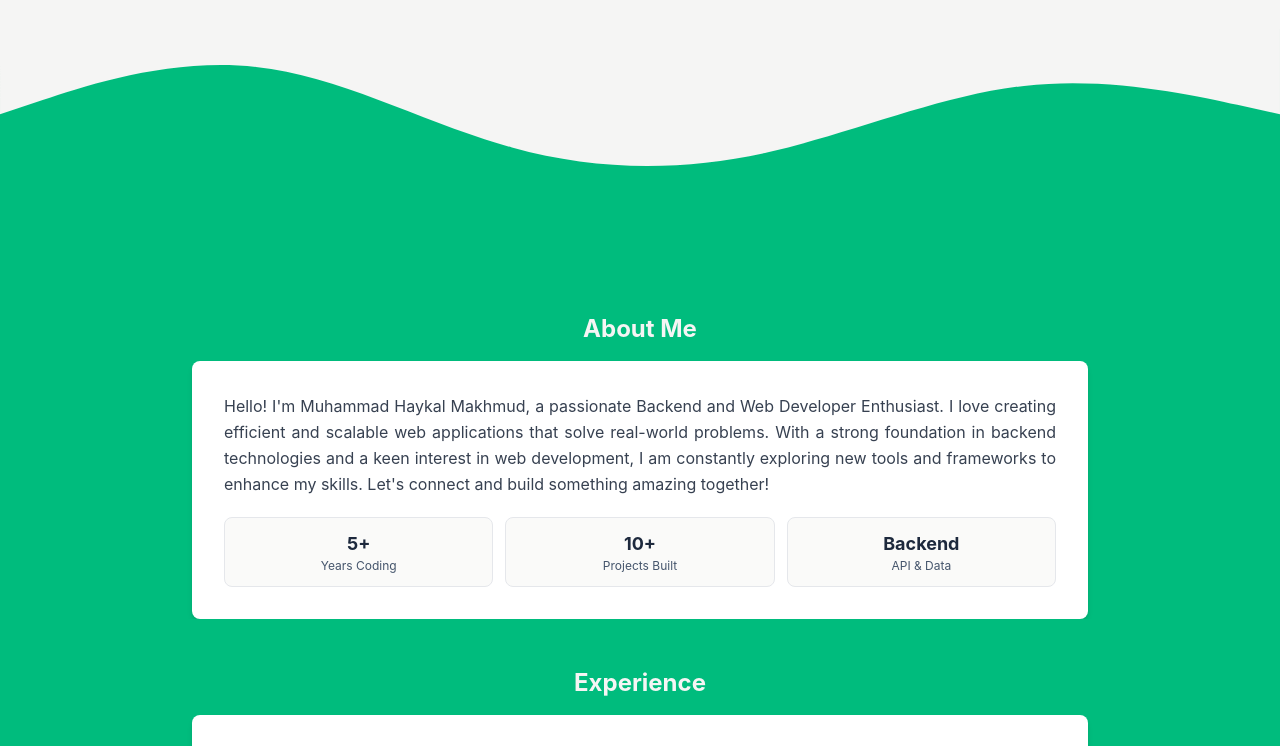
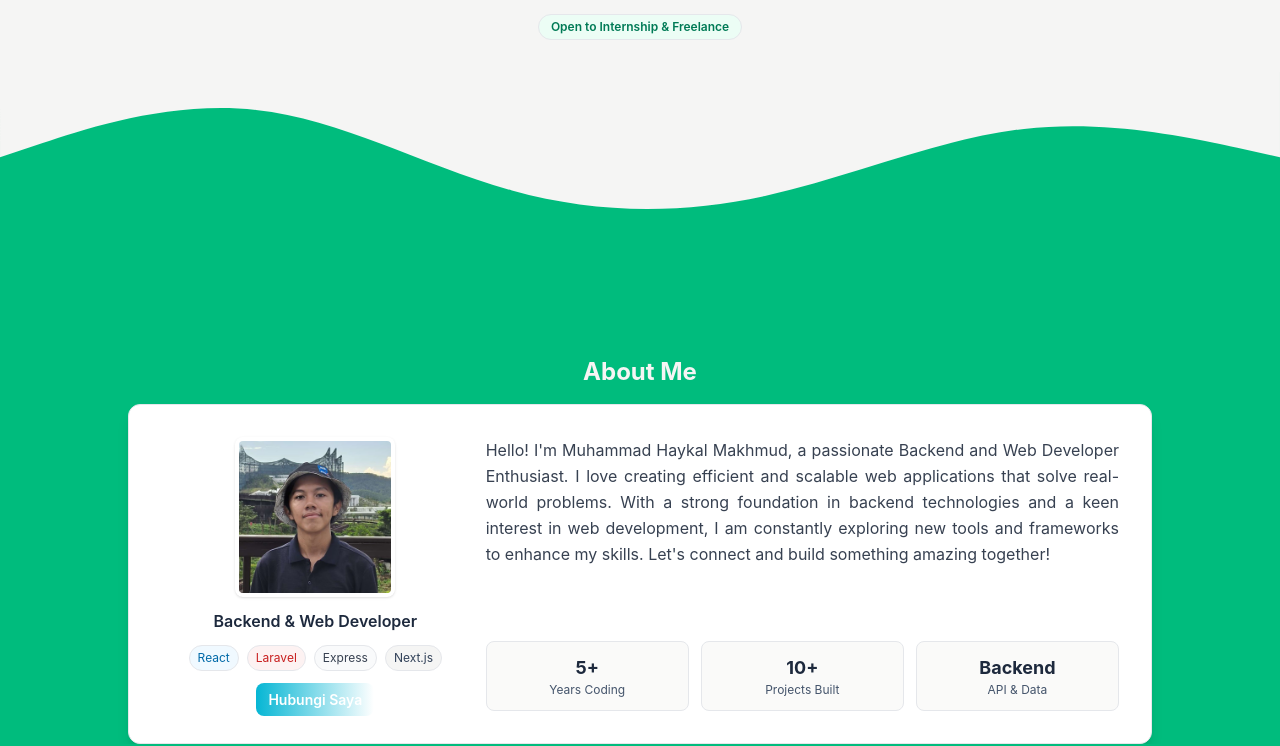
Before and after one commit to ORU25/profile, a plain HTML site: page index.html in a window 1280 px wide. Shown: the part 366-1112 px from the top of the page. Drawn offline with nearby package versions, Linux system fonts and the light colour scheme.

Commit message:
feat: add grid about me

```diff
--- a/index.html
+++ b/index.html
@@ -19,7 +19,7 @@
     <header>
       <nav class="bg-stone-100 border-b border-gray-200">
         <div
-          class="max-w-4xl flex flex-wrap items-center justify-between mx-auto p-4"
+          class="max-w-5xl flex flex-wrap items-center justify-between mx-auto p-4"
         >
           <a href="#" class="flex items-center space-x-3">
             <span
@@ -120,6 +120,13 @@
           <i class="devicon-express-original colored"></i>
           <i class="devicon-mongodb-plain colored"></i>
         </div>
+        <div class="mt-4 text-center hover:scale-110">
+          <span
+            class="inline-block px-3 py-1 rounded-full bg-emerald-50 text-emerald-700 border border-emerald-200 text-xs font-semibold"
+          >
+            Open to Internship & Freelance
+          </span>
+        </div>
       </section>
 
       <section class="bg-emerald-500 w-full">
@@ -130,34 +137,84 @@
             d="M0,96L48,80C96,64,192,32,288,42.7C384,53,480,107,576,133.3C672,160,768,160,864,138.7C960,117,1056,75,1152,64C1248,53,1344,75,1392,85.3L1440,96L1440,0L1392,0C1344,0,1248,0,1152,0C1056,0,960,0,864,0C768,0,672,0,576,0C480,0,384,0,288,0C192,0,96,0,48,0L0,0Z"
           ></path>
         </svg>
-        <div id="about" class="max-w-screen-xl mx-auto px-8 lg-px-0">
+        <div id="about" class="max-w-screen-xl mx-auto px-8 lg:px-0">
           <div class="">
             <h2 class="text-2xl font-bold mb-4 text-stone-100 text-center">
               About Me
             </h2>
           </div>
-          <div class="max-w-4xl p-8 bg-white rounded-lg shadow-md mx-auto">
+          <div
+            class="max-w-5xl p-8 bg-white rounded-xl shadow-lg border border-stone-200 mx-auto"
+          >
+            <div class="grid md:grid-cols-3 gap-4">
+              <div class="md:col-span-1 flex flex-col items-center text-center">
+                <img
+                  src="img/profileCut.jpg"
+                  alt="Haykal"
+                  class="w-40 h-40 object-cover rounded-lg ring ring-cyan-500 p-1 shadow hover:scale-105"
+                />
+                <p class="mt-3 text-slate-800 font-semibold">
+                  Backend & Web Developer
+                </p>
+                <div class="mt-3 flex flex-wrap justify-center gap-2">
+                  <span
+                    class="px-2 py-1 text-xs rounded-full bg-sky-50 text-sky-700 border border-sky-200"
+                  >
+                    React
+                  </span>
+                  <span
+                    class="px-2 py-1 text-xs rounded-full bg-red-50 text-red-700 border border-red-200"
+                  >
+                    Laravel
+                  </span>
+                  <span
+                    class="px-2 py-1 text-xs rounded-full bg-gray-50 text-gray-700 border border-gray-200"
+                    >Express</span
+                  >
+                  <span
+                    class="px-2 py-1 text-xs rounded-full bg-stone-100 text-slate-700 border border-stone-300"
+                    >Next.js</span
+                  >
+                </div>
+                <div class="mt-4 hover:scale-110">
+                  <a
+                    href="#contact"
+                    class="px-3 py-2 text-sm font-semibold bg-gradient-to-r from-cyan-500 to-emerald-500 hover:from-emerald-500 hover:to-cyan-500 text-white rounded-lg transition"
+                    >Hubungi Saya</a
+                  >
+                </div>
+              </div>
+              <div class="md:col-span-2 mt-4 md:mt-0 flex flex-col justify-between">
                 <p class="text-gray-700 leading-relaxed text-justify">
-              Hello! I'm Muhammad Haykal Makhmud, a passionate Backend and Web
-              Developer Enthusiast. I love creating efficient and scalable web
-              applications that solve real-world problems. With a strong
-              foundation in backend technologies and a keen interest in web
-              development, I am constantly exploring new tools and frameworks to
-              enhance my skills. Let's connect and build something amazing
-              together!
+                  Hello! I'm Muhammad Haykal Makhmud, a passionate Backend and
+                  Web Developer Enthusiast. I love creating efficient and
+                  scalable web applications that solve real-world problems. With
+                  a strong foundation in backend technologies and a keen
+                  interest in web development, I am constantly exploring new
+                  tools and frameworks to enhance my skills. Let's connect and
+                  build something amazing together!
                 </p>
+
                 <div class="mt-5 grid grid-cols-3 gap-3 text-center">
-              <div class="p-3 rounded-lg bg-stone-50 border border-stone-200">
+                  <div
+                    class="p-3 rounded-lg bg-stone-50 border border-stone-200"
+                  >
                     <p class="text-lg font-bold text-slate-800">5+</p>
                     <p class="text-xs text-slate-600">Years Coding</p>
                   </div>
-              <div class="p-3 rounded-lg bg-stone-50 border border-stone-200">
+                  <div
+                    class="p-3 rounded-lg bg-stone-50 border border-stone-200"
+                  >
                     <p class="text-lg font-bold text-slate-800">10+</p>
                     <p class="text-xs text-slate-600">Projects Built</p>
                   </div>
-              <div class="p-3 rounded-lg bg-stone-50 border border-stone-200">
+                  <div
+                    class="p-3 rounded-lg bg-stone-50 border border-stone-200"
+                  >
                     <p class="text-lg font-bold text-slate-800">Backend</p>
                     <p class="text-xs text-slate-600">API & Data</p>
+                  </div>
+                </div>
               </div>
             </div>
           </div>
@@ -168,8 +225,8 @@
         <h2 class="text-2xl font-bold mb-4 text-stone-100 text-center">
           Experience
         </h2>
-        <div class="max-w-screen-xl mx-auto pb-10 px-8 lg-px-0">
-          <div class="max-w-4xl p-8 bg-white rounded-lg shadow-md mx-auto">
+        <div class="max-w-screen-xl mx-auto pb-10 px-8 lg:px-0">
+          <div class="max-w-5xl p-8 bg-white rounded-lg shadow-md mx-auto">
             <ol class="relative border-s-2 border-emerald-200 ms-2">
               <li class="mb-10 ms-6">
                 <span
@@ -285,22 +342,25 @@
         </div>
       </section>
       <section id="contact" class="bg-emerald-500 w-full pb-12 px-8 lg:px-0">
-        <div class="max-w-2xl mx-auto p-8 bg-white rounded-lg shadow-md">
-          <h2 class="text-2xl font-bold mb-2 text-cyan-600 text-center">
+        <div
+          class="w-full max-w-md mx-auto p-6 bg-white rounded-2xl shadow-lg hover:shadow-xl transition-shadow duration-300"
+        >
+          <h2 class="text-2xl font-bold mb-4 text-cyan-600 text-center">
             Contact Me
           </h2>
-          <p class="text-center text-gray-700 mb-6">
+
+          <p class="text-center text-gray-600 mb-6">
             Feel free to reach out — I'm open to collaboration and new
             opportunities.
           </p>
 
           <div
-            class="flex flex-col items-center justify-center gap-4 md:flex-row"
+            class="flex flex-col items-center justify-center gap-4 md:flex-row hover:scale-110"
           >
             <a
               href="https://mail.google.com/mail/?view=cm&fs=1&to=haikal252005@gmail.com"
               target="_blank"
-              class="inline-flex items-center gap-2 px-4 py-2 rounded-lg bg-cyan-500 hover:bg-emerald-500 text-white font-semibold transition"
+              class="inline-flex items-center gap-2 px-5 py-2.5 rounded-lg bg-gradient-to-r from-cyan-500 to-emerald-500 hover:from-emerald-500 hover:to-cyan-500 text-white font-semibold shadow-md hover:shadow-lg transition duration-300"
             >
               <svg
                 xmlns="http://www.w3.org/2000/svg"
@@ -322,7 +382,7 @@
             <a
               href="https://www.linkedin.com/in/haykal-makhmud/"
               target="_blank"
-              class="hover:text-emerald-500"
+              class="hover:text-emerald-500 transform hover:scale-110 transition duration-300"
               aria-label="LinkedIn"
             >
               <i class="devicon-linkedin-plain"></i>
@@ -330,7 +390,7 @@
             <a
               href="https://github.com/ORU25"
               target="_blank"
-              class="hover:text-emerald-500"
+              class="hover:text-emerald-500 transform hover:scale-110 transition duration-300"
               aria-label="GitHub"
             >
               <i class="devicon-github-original"></i>
```
Lines whose indentation alone changed are shown as unchanged.
